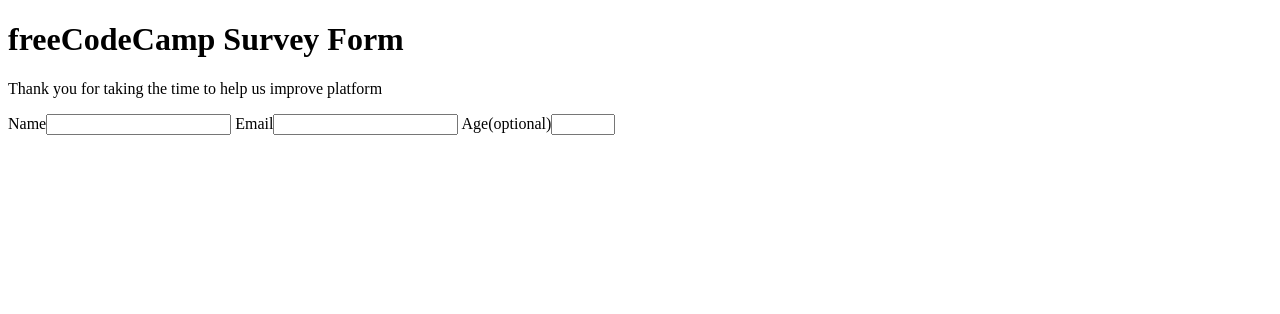
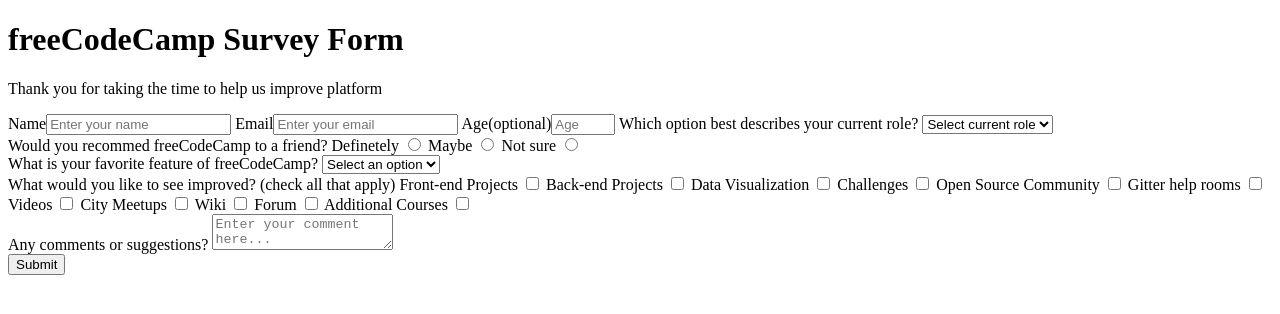
Before and after one commit to mattlambert755/FCC-Survey-Form-Clone, a plain HTML site: page index.html in a window 1280 px wide. Drawn offline with Linux system fonts and the light colour scheme.

Commit message:
Building HTML File

```diff
--- a/index.html
+++ b/index.html
@@ -11,17 +11,84 @@
     <p id="description">Thank you for taking the time to help us improve platform</p>
     <form id="survey-form">
         <label id="name-label">
-            Name<input id="name" required>
+            Name<input id="name" required placeholder="Enter your name">
         </label>
         <label id="email-label">
-            Email<input id="email" required type="email">
+            Email<input id="email" required type="email" placeholder="Enter your email">
         </label>
         <label id="number-label">
-            Age(optional)<input id="number" required type="number" min="1" max="100">
+            Age(optional)<input id="number" required type="number" min="1" max="100" placeholder="Age">
         </label>
-
+        <label for="dropdown">Which option best describes your current role?
+            <select id="dropdown">
+                <option value="" disabled selected>Select current role</option>
+                <option value="student">Student</option>
+                <option value="full-time-job">Full Time Job</option>
+                <option value="full-time-learner">Full Time Learner</option>
+                <option value="prefer-not-to-say">Prefer not to say</option>
+                <option value="full-time-learner">Other</option>
+            </select>
+        </label>
+        <div>Would you recommed freeCodeCamp to a friend?
+            <label for="definetely">Definetely
+                <input id="definetely" value="definetely" type="radio" name="recommendation">
+            </label>
+            <label for="maybe">Maybe
+                <input id="maybe" value="maybe" type="radio" name="recommendation">
+            </label>
+            <label for="not-sure">Not sure
+                <input id="not-sure" value="not-sure" type="radio" name="recommendation">
+            </label>
+        </div>
+        <label for="dropdown-2">What is your favorite feature of freeCodeCamp?
+            <select id="dropdown-2">
+                <option value="" disabled selected>Select an option</option>
+                <option value="challenges">Challenges</option>
+                <option value="Projects">Projects</option>
+                <option value="community">Community</option>
+                <option value="open-source">Open Source</option>
+            </select>
+        </label>
+        <div>What would you like to see improved? (check all that apply)
+            <label for="front-end-projects">Front-end Projects
+                <input id="front-end-projects" value="front-end-projects" type="checkbox" name="improvements">
+            </label>
+            <label for="back-end-projects">Back-end Projects
+                <input id="back-end-projects" value="back-end-projects" type="checkbox" name="improvements">
+            </label>
+            <label for="data-visualization">Data Visualization
+                <input id="data-visualization" value="data-visualization" type="checkbox" name="improvements">
+            </label>
+            <label for="challenges">Challenges
+                <input id="challenges" value="challenges" type="checkbox" name="improvements">
+            </label>
+            <label for="open-source-community">Open Source Community
+                <input id="open-source-community" value="open-source-community" type="checkbox" name="improvements">
+            </label>
+            <label for="gitter-help-rooms">Gitter help rooms
+                <input id="gitter-help-rooms" value="gitter-help-rooms" type="checkbox" name="improvements">
+            </label>
+            <label for="videos">Videos
+                <input id="videos" value="videos" type="checkbox" name="improvements">
+            </label>
+            <label for="city-meetups">City Meetups
+                <input id="city-meetups" value="city-meetups" type="checkbox" name="improvements">
+            </label>
+            <label for="wiki">Wiki
+                <input id="wiki" value="wiki" type="checkbox" name="improvements">
+            </label>
+            <label for="forum">Forum
+                <input id="forum" value="forum" type="checkbox" name="improvements">
+            </label>
+            <label for="additional-courses">Additional Courses
+                <input id="additional-courses" value="additional-courses" type="checkbox" name="improvements">
+            </label>
+        </div>
+        <div>Any comments or suggestions?
+            <textarea id="text-area" placeholder="Enter your comment here..."></textarea>
+        </div>
+        <button id="submit">Submit</button>
     </form>
-
     <script src="https://cdn.freecodecamp.org/testable-projects-fcc/v1/bundle.js"></script>
 </body>
 </html>
```
